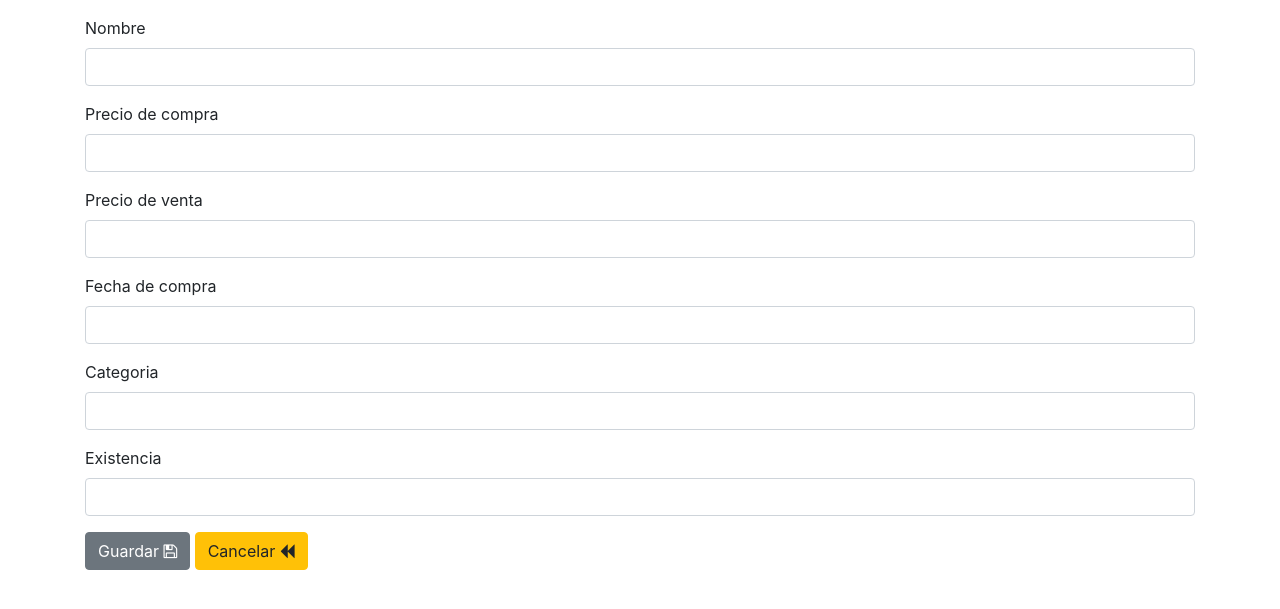
After one commit to programadornovato/php, a PHP site: page /crear.php in a window 1280 px wide. The commit adds this page. Shown: the top 609 px of the page. Run offline with PHP 8.4, Linux system fonts and the light colour scheme.

Commit message:
Curso de PHP y MySql [53.- Crear registros ➕]
Video:
https://youtu.be/NCIUJv7la6Q

```diff
--- /dev/null
+++ b/crear.php
@@ -0,0 +1,89 @@
+<!doctype html>
+<html lang="en">
+
+<head>
+    <title>Crear</title>
+    <!-- Required meta tags -->
+    <meta charset="utf-8">
+    <meta name="viewport" content="width=device-width, initial-scale=1, shrink-to-fit=no">
+
+    <!-- Bootstrap CSS -->
+    <link rel="stylesheet" href="https://stackpath.bootstrapcdn.com/bootstrap/4.3.1/css/bootstrap.min.css" integrity="sha384-ggOyR0iXCbMQv3Xipma34MD+dH/1fQ784/j6cY/iJTQUOhcWr7x9JvoRxT2MZw1T" crossorigin="anonymous">
+    <link href="https://stackpath.bootstrapcdn.com/font-awesome/4.7.0/css/font-awesome.min.css" rel="stylesheet" integrity="sha384-wvfXpqpZZVQGK6TAh5PVlGOfQNHSoD2xbE+QkPxCAFlNEevoEH3Sl0sibVcOQVnN" crossorigin="anonymous">
+</head>
+
+<body>
+    <div class="container mt-3">
+        <div class="row">
+            <div class="col-12">
+                <?php
+                include_once "db_empresa.php";
+                $conexion = mysqli_connect($db_host, $db_user, $db_pass, $db_database);
+                if ($conexion == false) {
+                    die("Humano hay un error en ela conexion arreglalo " . mysqli_error($conexion));
+                }
+                if (isset($_GET['guardar'])) {
+                    $sql = "INSERT INTO productos (nombre               ,precioCompra               ,precioVenta               ,fechaCompra               ,categoria               ,unidadesEnExistencia) VALUE
+                                                ('" . $_GET['nombre'] . "','" . $_GET['precioCompra'] . "','" . $_GET['precioVenta'] . "','" . $_GET['fechaCompra'] . "','" . $_GET['categoria'] . "','" . $_GET['unidadesEnExistencia'] . "');";
+                    $resultado = mysqli_query($conexion, $sql);
+                    if ($resultado == true) {
+                        header("Location: tutorialMysql.php");
+                    } else {
+                        ?>
+                        <div class="alert alert-danger alert-dismissible fade show" role="alert">
+                            <button type="button" class="close" data-dismiss="alert" aria-label="Close">
+                                <span aria-hidden="true">&times;</span>
+                                <span class="sr-only">Close</span>
+                            </button>
+                            <strong>Humano, person con amsorry error al crear tu registro <?php echo mysqli_error($conexion) ?></strong>
+                        </div>
+                <?php
+                    }
+                }
+                ?>
+                <form>
+                    <div class="form-group">
+                        <label>Nombre</label>
+                        <input type="text" class="form-control" name="nombre">
+                    </div>
+                    <div class="form-group">
+                        <label>Precio de compra</label>
+                        <input type="text" class="form-control" name="precioCompra">
+                    </div>
+                    <div class="form-group">
+                        <label>Precio de venta</label>
+                        <input type="text" class="form-control" name="precioVenta">
+                    </div>
+                    <div class="form-group">
+                        <label>Fecha de compra</label>
+                        <input type="text" class="form-control" name="fechaCompra">
+                    </div>
+                    <div class="form-group">
+                        <label>Categoria</label>
+                        <input type="text" class="form-control" name="categoria">
+                    </div>
+                    <div class="form-group">
+                        <label>Existencia</label>
+                        <input type="text" class="form-control" name="unidadesEnExistencia">
+                    </div>
+                    <div class="form-group">
+                        <button type="submit" class="btn btn-secondary" name="guardar">Guardar <i class="fa fa-save"></i> </button>
+                        <a href="tutorialMysql.php" class="btn btn-warning">Cancelar <i class="fa fa-backward"></i></a>
+                    </div>
+                </form>
+
+
+            </div>
+        </div>
+    </div>
+    <!-- Optional JavaScript -->
+    <!-- jQuery first, then Popper.js, then Bootstrap JS -->
+    <script src="https://code.jquery.com/jquery-3.3.1.slim.min.js" integrity="sha384-q8i/X+965DzO0rT7abK41JStQIAqVgRVzpbzo5smXKp4YfRvH+8abtTE1Pi6jizo" crossorigin="anonymous"></script>
+    <script src="https://cdnjs.cloudflare.com/ajax/libs/popper.js/1.14.7/umd/popper.min.js" integrity="sha384-UO2eT0CpHqdSJQ6hJty5KVphtPhzWj9WO1clHTMGa3JDZwrnQq4sF86dIHNDz0W1" crossorigin="anonymous"></script>
+    <script src="https://stackpath.bootstrapcdn.com/bootstrap/4.3.1/js/bootstrap.min.js" integrity="sha384-JjSmVgyd0p3pXB1rRibZUAYoIIy6OrQ6VrjIEaFf/nJGzIxFDsf4x0xIM+B07jRM" crossorigin="anonymous"></script>
+</body>
+<?php
+mysqli_close($conexion);
+?>
+
+</html>
--- a/tutorialMysql.php
+++ b/tutorialMysql.php
@@ -116,7 +116,11 @@
                                             </button>
                                         </div>
                                     </div>
-
+                                </th>
+                                <th scope="col">
+                                    <a href="crear.php" class="btn btn-secondary">
+                                        <i class="fa fa-plus"></i>
+                                    </a>
                                 </th>
                             </tr>
                             <tr>
```
